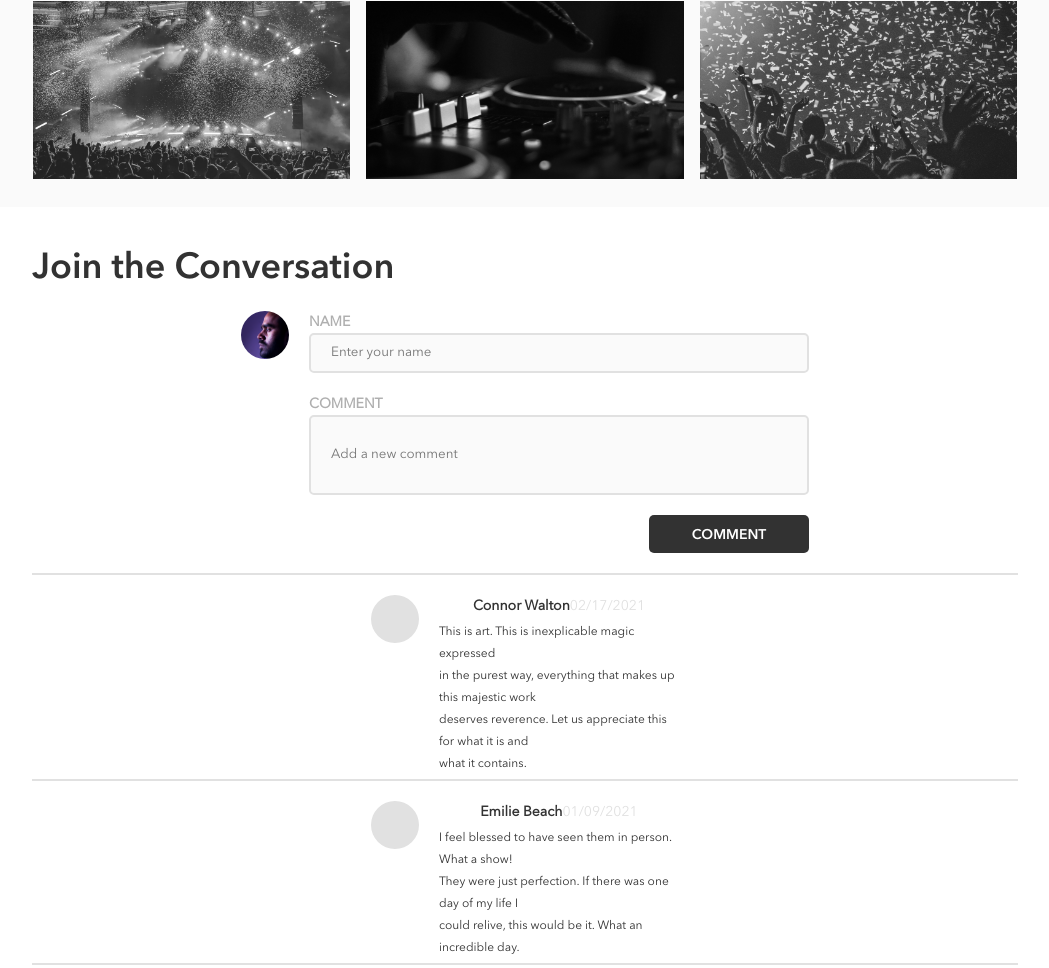
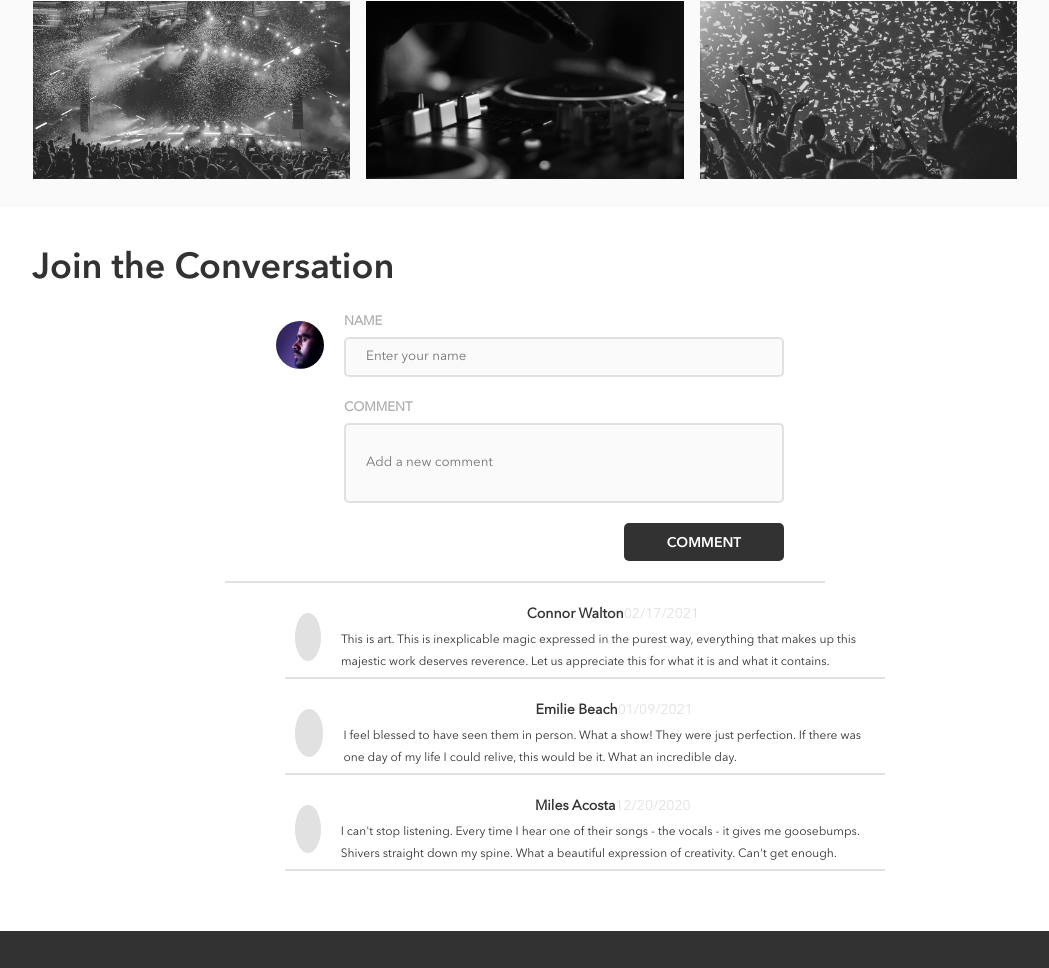
Before and after one commit to gtiku/giyona-tiku-bandsite, a plain HTML site: page index.html in a window 1280 px wide. Shown: the part 2413-3381 px from the top of the page, without its empty margins (115-1164 px from the left). Drawn offline with nearby package versions, Linux system fonts and the light colour scheme; files that its build step writes are made by us from their sources.

Commit message:
comment form functionality

```diff
--- a/scripts/index-page.js
+++ b/scripts/index-page.js
@@ -12,7 +12,7 @@ commentsSection.appendChild(header);
 // -------------------------------------------------------------
 
 // COMMENT FORM DIV
-let form = document.createElement('div');
+let form = document.createElement('form');
 form.classList.add('comments__form');
 commentsSection.appendChild(form);
 
@@ -30,6 +30,7 @@ form.appendChild(inputsDiv);
 // NAME LABEL
 let nameLabel = document.createElement('label');
 nameLabel.classList.add('comments__form-name');
+nameLabel.for = 'name';
 nameLabel.innerText = 'NAME'
 inputsDiv.appendChild(nameLabel);
 
@@ -37,7 +38,7 @@ inputsDiv.appendChild(nameLabel);
 let nameInput = document.createElement('input');
 nameInput.classList.add('comments__form-name');
 nameInput.type ='text';
-nameInput.for ='name';
+nameInput.name ='name';
 nameInput.placeholder = 'Enter your name'
 nameInput.required = true;
 inputsDiv.appendChild(nameInput);
@@ -45,6 +46,7 @@ inputsDiv.appendChild(nameInput);
 // COMMENT LABEL
 let commentLabel = document.createElement('label');
 commentLabel.classList.add('comments__form-text');
+commentLabel.for = 'comment';
 commentLabel.innerText = 'COMMENT';
 inputsDiv.appendChild(commentLabel);
 
@@ -65,46 +67,60 @@ button.innerText = 'COMMENT';
 inputsDiv.appendChild(button);
 
 
+
 // -------------------------------------------------------------
-// COMMENTS DISPLAY
+// COMMENT DATA
 // -------------------------------------------------------------
 
 commentData = [
     {
         name: 'Connor Walton',
         date: '02/17/2021',
-        comment: `This is art. This is inexplicable magic expressed
-        in the purest way, everything that makes up this majestic work
-        deserves reverence. Let us appreciate this for what it is and
-        what it contains.`,
+        comment: 'This is art. This is inexplicable magic expressed in the purest way, everything that makes up this majestic work deserves reverence. Let us appreciate this for what it is and what it contains.',
     },
     {
         name: 'Emilie Beach',
         date: '01/09/2021',
-        comment: `I feel blessed to have seen them in person. What a show!
-        They were just perfection. If there was one day of my life I
-        could relive, this would be it. What an incredible day.`,
+        comment: 'I feel blessed to have seen them in person. What a show! They were just perfection. If there was one day of my life I could relive, this would be it. What an incredible day.',
     },
     {
         name: 'Miles Acosta',
         date: '12/20/2020',
-        comment: `I can't stop listening. Every time I hear one of their
-        songs - the vocals - it gives me goosebumps. Shivers straight
-        down my spine. What a beautiful expression of creativity. Can't
-        get enough.`,
+        comment: "I can't stop listening. Every time I hear one of their songs - the vocals - it gives me goosebumps. Shivers straight down my spine. What a beautiful expression of creativity. Can't get enough.",
     },
 ]
 
 
+
+
+// -------------------------------------------------------------
+// DISPLAY COMMENTS FUNCTION
+// -------------------------------------------------------------
+
+
+
+// BUILD COMMENTS DISPLAY DIV
+let allCommentsBox = document.createElement('div');
+allCommentsBox.classList.add('comments__all-comments');
+allCommentsBox.innerHTML = '';
+commentsSection.appendChild(allCommentsBox);
+
+
+
 displayComments = (commentArray) => {
 
+    // CLEAR COMMENTS
+    allCommentsBox.innerHTML = '';
+
+    // REBUILD COMMENTS
     commentArray.forEach(comment => {
 
 
         // COMMENT BOX
         let commentBox = document.createElement('div');
         commentBox.classList.add('comments__box');
-        commentsSection.appendChild(commentBox);
+        commentBox.innerHTML = '';
+        allCommentsBox.appendChild(commentBox);
 
         // AVATAR
         let avatar = document.createElement('div');
@@ -139,9 +155,6 @@ displayComments = (commentArray) => {
         commentText.innerText = comment.comment;
         textDisplay.appendChild(commentText);
 
-
-
-
     });
 }
 
@@ -149,7 +162,33 @@ displayComments(commentData);
 
 
 
-
 // -------------------------------------------------------------
 // FORM LOGIC
 // -------------------------------------------------------------
+
+const submit = document.querySelector('form');
+
+submit.addEventListener('submit', (event) => {
+
+    event.preventDefault();
+
+    const name = event.target.name.value;
+    const comment = event.target.comment.value;
+    const date = new Date();
+
+
+    const newEntry = {
+        name: name,
+        date: date.toLocaleDateString(),
+        comment: comment,
+    };
+
+
+    commentData.unshift(newEntry);
+
+    displayComments(commentData);
+
+    event.target.reset();
+
+
+})
--- a/styles/partials/_comments.scss
+++ b/styles/partials/_comments.scss
@@ -6,6 +6,12 @@
 label {
     color: $silver;
     font-weight: 800;
+    font-size: 1rem;
+    margin-bottom: 0.4rem;
+
+    @include tablet {
+        font-size: 1.3rem;
+    }
   }
 
   input {
@@ -26,13 +32,12 @@ label {
     }
 
     @include tablet {
-      width: 50rem;
+      width: 44rem;
     }
   }
 
   input[type="text"] {
     height: 4rem;
-    // margin-bottom: 2rem;
   }
 
   input[type="textarea"] {
@@ -67,6 +72,17 @@ label {
       padding: 2rem 0;
       border-bottom: 0.2rem solid $mercury;
       margin-bottom: 2rem;
+
+      @include tablet {
+        width: 48rem;
+        margin: 0 auto;
+    }
+
+    @include desktop {
+        width: 60rem;
+        margin: 0 auto;
+      }
+
     }
 
     &__input {
@@ -74,14 +90,18 @@ label {
     }
 
     &__button {
-      align-self: end;
+        width: 100%;
+        @include tablet {
+            width: 16rem;
+            align-self: end;
+        }
     }
 
     &__pfp-box {
       height: 3.6rem;
       width: 3.6rem;
       border-radius: 50%;
-      margin-right: 1.2rem;
+      margin: 1rem;
       border: none;
       background-color: $mercury;
       background-size: cover;
@@ -94,21 +114,43 @@ label {
       @include tablet {
         height: 4.8rem;
         width: 4.8rem;
+        margin: 1rem;
         margin-right: 2rem;
 
       }
+    }
+
+    &__all-comments {
+        margin: 0 auto;
+        margin-top: 2rem;
+
+        @include tablet {
+            width: 48rem;
+        }
     }
 
     &__box {
       @include flex($align: flex-start);
       border-bottom: 0.2rem solid $mercury;
       margin-bottom: 2rem;
+
+      @include tablet {
+        width: 48rem;
+        margin: 0 auto;
+        margin-bottom: 2rem;
+      }
+
+      @include desktop {
+        width: 60rem;
+        margin: 0 auto;
+        margin-bottom: 2rem;
+      }
+
+
     }
 
     &__text-display {
       @include flex($direction: column);
-      min-width: 16rem;
-      max-width: 24rem;
     }
 
     &__name-date {
```
